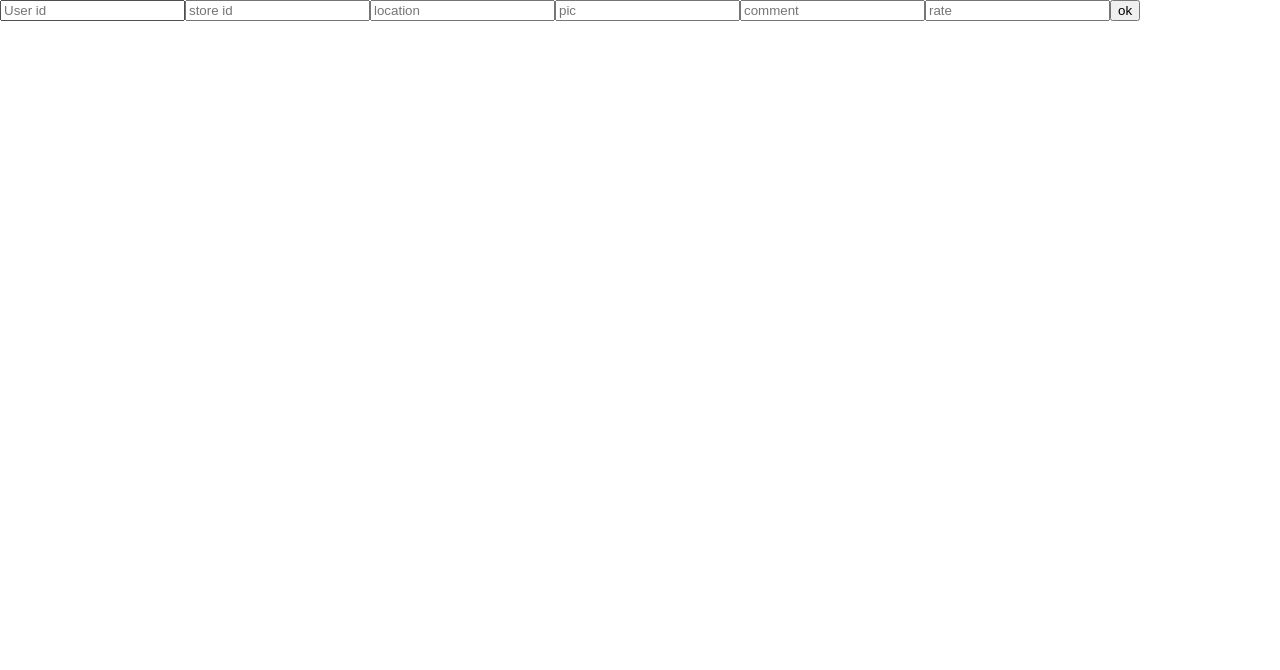
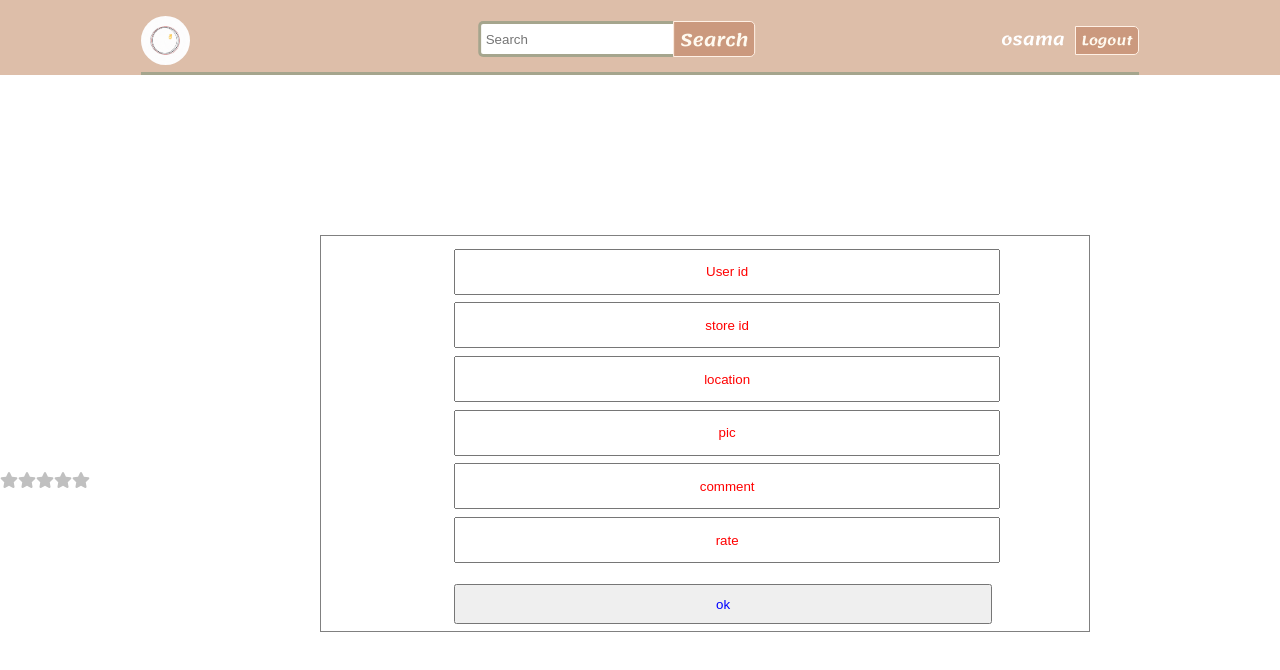
Before and after one commit to The-Multi-Millionaires/Yalla_Business, a Next.js app: page /review/review in a window 1280 px wide. Shown: the top 670 px of the page. Built offline with nearby package versions, Linux system fonts and the light colour scheme; a web font is replaced by a local one.

Commit message:
Stars added to our form

```diff
--- a/components/ReviewForm.js
+++ b/components/ReviewForm.js
@@ -13,6 +13,12 @@ export default class ReviewForm extends React.Component {
         }
         this.handleSubmit = this.handleSubmit.bind(this);
     }
+
+
+
+
+
+
 
 
     handleSubmit(event) {
@@ -41,7 +47,7 @@ export default class ReviewForm extends React.Component {
 
     render() {
         return (
-            <form onSubmit={this.handleSubmit}>
+            <form onSubmit={this.handleSubmit} className='formReview'>
                 <input type="text" name='Userid' placeholder='User id' id='User_id'/>
                 <input type="text" name='Storeid' placeholder='store id' id='Store_id'/>
                 <input type="text" name='search' placeholder='location' id='Store_location'/>
--- /dev/null
+++ b/components/starsCreator.js
@@ -0,0 +1,115 @@
+import React, { useState } from 'react';
+// import {FaStar} from 'react-icon/fa';
+import { FontAwesomeIcon } from "@fortawesome/react-fontawesome";
+import { faStar, faHighlighter } from '@fortawesome/free-solid-svg-icons';
+
+
+// const StarRating = ()=> {
+function GetStar(props) {
+
+
+    const [rating, setRating] = useState(null);
+    const [hover, setHover] = useState(null);
+    props.new_rate(rating)
+    // console.log("****************************",rating,setRating)
+
+    return (
+        <>
+            <div>
+                {[...Array(5)].map((star, i) => {
+                    const ratingValue = i + 1;
+                    return (
+                        <label>
+                            <input
+                                type='radio'
+                                name='rating'
+                                value={ratingValue}
+                                onClick={() => setRating(ratingValue)}
+                                onMouseOver={() => setHover(ratingValue)}
+                                onMouseLeave={() => setHover(null)}
+                            />
+                            {/* <FaStar
+                        className='star'
+                        color={ratingValue <=(hover || rating) ? "#ffc107" : "#e4e59"}
+                        size={100}
+                        onMouseOver={()=>setHover(ratingValue)}
+                        onMouseLeave={()=>setHover(null)}
+                        /> */}
+                            <FontAwesomeIcon icon={faStar} className='star'
+                                color={ratingValue <= (hover || rating) ? "#ffc107" : "#C0C0C0"}
+                                size={100}
+                                onMouseOver={() => setHover(ratingValue)}
+                                onMouseLeave={() => setHover(null)} />
+                        </label>
+                    )
+                })}
+            </div>
+            <p>{rating}</p>
+        </>
+    )
+}
+export default GetStar;
+// import React, {useState} from 'react';   // for create-react-app, etc
+
+// const {useState} = React;   // for codepen, jsbin, jsfiddle etc.
+
+// function StarRating({count, value,
+//     inactiveColor='#ddd',
+//     size=24,
+//     activeColor='#f00', onChange}) {
+
+//   // short trick
+// //   const stars = Array.from({length: count}, () => '🟊')
+//   const stars = Array.from({length: count}, () => <FontAwesomeIcon icon={faStar} style={{ color: 'yellow' }} />)
+
+
+//   // Internal handle change function
+//   const handleChange = (value) => {
+//     onChange(value + 1);
+//   }
+
+//   return (
+//     <div>
+//       {stars.map((s, index) => {
+//         let style = inactiveColor;
+//         if (index < value) {
+//           style=activeColor;
+//         }
+//         return (
+//           <span className={"star"}
+//             key={index}
+//             style={{color: style, width:size, height:size, fontSize: size}}
+//             onClick={()=>handleChange(index)}>{s}</span>
+//         )
+//       })}
+//       {value}
+//     </div>
+//   )
+// }
+
+
+// function StarRatingDemo() {
+//   // Get the rating from a db if required.
+//   // The value 3 is just for testing.
+//   const [rating, setRating] = useState(null);
+
+//   const handleChange = (value) => {
+//     setRating(value);
+//   }
+//   return (
+//     <div>
+//       <h2>Star Rating Demo</h2>
+
+//      <StarRating
+//        count={5}
+//        size={40}
+//        value={rating}
+//        activeColor ={'red'}
+//        inactiveColor={'#ddd'}
+//        onChange={handleChange}  />
+//     </div>
+//   )
+// }
+// export default StarRatingDemo;
+// // const rootElement = document.querySelector("#root");
+// // ReactDOM.render(<StarRatingDemo />, rootElement);
--- a/package.json
+++ b/package.json
@@ -10,10 +10,12 @@
     "@fortawesome/fontawesome-svg-core": "^1.2.32",
     "@fortawesome/free-solid-svg-icons": "^5.15.1",
     "@fortawesome/react-fontawesome": "^0.1.11",
+    "axios": "^0.20.0",
     "google-map-react": "^2.1.8",
     "next": "latest",
     "react": "^16.7.0",
     "react-dom": "^16.7.0",
+    "react-icons": "^3.11.0",
     "react-location-picker": "^1.5.0"
   },
   "license": "MIT"
--- a/pages/_app.js
+++ b/pages/_app.js
@@ -6,6 +6,11 @@ import '../styles/storeProfile.css'
 import '../styles/searchResults.css'
 import '../styles/header.css'
 import '../styles/reset.css'
+import '../styles/reviewForm.css'
+import '../styles/stars.css'
+
+// import '../styles/starsRating.css'
+
 
 
 
--- a/pages/review/review.js
+++ b/pages/review/review.js
@@ -1,7 +1,71 @@
-import React from 'react'
+import React,{useState,useEffect,useRef} from 'react'
 import axios from 'axios'
+// import{FaStar} from 'react-icon/fa';
+
+import { faStar, faHighlighter } from '@fortawesome/free-solid-svg-icons';
+
+
+// function useHover() {
+//     const [value, setValue] = useState(false);
+// }
+import { library } from '@fortawesome/fontawesome-svg-core';
+
+// import your icons
+
+// const {useState} = React;
+
+// const StarRating = ()=> {
+//         const [rating,setRating] = useState(null);
+//         const [hover,setHover]= useState(null);
+//         // const [hover,setHover]=useHover();
+
+//         return(
+//             <>
+//             <div>
+//                 {[...Array(5)].map((star,i)=>{
+//                     const ratingValue = i +1;
+//                     return (
+//                         <label>
+//                             <input
+//                             type='radio'
+//                             name='rating'
+//                             value={ratingValue}
+//                             onClick={() =>setRating(ratingValue)}
+//                             onMouseOver={()=>setHover(ratingValue)}
+//                             onMouseLeave={()=>setHover(null)}
+//                             />
+//                             <faStar
+//                             className='star'
+//                             color={ratingValue <=(hover || rating) ? "#ffc107" : "#e4e59"}
+//                             size={100}
+//                             onMouseOver={()=>setHover(ratingValue)}
+//                             onMouseLeave={()=>setHover(null)}
+//                             />
+
+//                         </label>
+//                     )
+//                 })}
+//             </div>
+//             <p>{rating}</p>
+//             </>
+//         )
+//     }
+
+
+
+
+
+
 
 import ReviewForm from '../../components/ReviewForm'
+import Header from '../../components/Header'
+// import StarRatingDemo from '../../components/starsCreator'
+import GetStar from '../../components/starsCreator'
+
+
+
+
+
 
 
 const url = 'https://yalla-business-api.herokuapp.com/yalla_business_app/api/v1/review/';
@@ -11,7 +75,9 @@ class Home extends React.Component {
 
     constructor(props) {
         super(props);
-
+        this.state={
+            rate:0,
+        }
         this.reviewCreateHandler = this.reviewCreateHandler.bind(this);
     }
 
@@ -20,18 +86,41 @@ class Home extends React.Component {
             "user_id": 1,
             "store_id": 1,
             "store_location": review.Store_location,
-            "store_pic":  review.Store_pic,
-            "comment":  review.Comment,
-            "review_rate":  review.Review_rate
-    });
+            "store_pic": review.Store_pic,
+            "comment": review.Comment,
+            "review_rate": this.state.rate
+        });
 
     }
 
+
+    rate_star= star =>{
+        // let new_star= star ? star:0;
+        console.log(star)
+        // this.setState({
+        //     rate: star
+        // })
+        this.state.rate=star
+        }
+    //   rate_star= star =>{console.log(star)
+    //   }
+
+
     render() {
         return (
-            <div className="container">
-                <ReviewForm onReviewCreate={this.reviewCreateHandler} />
-            </div>
+            <>
+                <Header />
+
+                <div className="container">
+                    <ReviewForm onReviewCreate={this.reviewCreateHandler} />
+                </div>
+                <div>
+                  {/* {StarRating()} */}
+{/* <StarRatingDemo /> */}
+< GetStar new_rate={this.rate_star} />
+
+                </div>
+            </>
         )
     }
 }
--- a/pages/search/[id].js
+++ b/pages/search/[id].js
@@ -95,9 +95,7 @@ function starCreator(num) {
                     <h3 className='searchResult_h3_res'>Search Result for : {props.search_word}</h3>
                 {/* <h1 className="ghafri">Mohammed</h1> */}
                 <div className="mainInfoDiv_res">
-                    {/* {console.log(props.search_word)} */}
-                    {arr.map(e=>{<p>{e}</p>})}
-                    {starCreator(3)}
+
                     {props.info.map(store =>
                         <>
                             {/* {console.log(store)} */}
@@ -110,7 +108,7 @@ function starCreator(num) {
 
                                 <a className='singleInfo_res_p' onClick={() => routetoStore(store)}>Store name : {store.store_name}</a>
 
-                                <p className='singleInfo_res_loc'>Store Location :{store.store_location}</p>
+                                <p className='singleInfo_res_loc' >Store Location :{store.store_location}</p>
 
                             </div>
 
--- /dev/null
+++ b/styles/reviewForm.css
@@ -0,0 +1,30 @@
+.container{
+    border: 1px solid grey;
+    position: relative;
+    top:10em;
+    left:20em;
+    width: 60%;
+    padding: 1% 0;
+}
+.container form >*{
+    display: block;
+    position: relative;
+    left: 10em;
+    height:3em;
+    width: 70%;
+    margin: 0 0 1% 0;
+    text-align: center;
+    /* background-color: rgb(47,79,79,0.7); */
+    color: blue;
+
+}
+.formReview>*::placeholder {
+    color: red;
+    opacity: 1; /* Firefox */
+  }
+
+.container form >:last-child{
+    position: relative;
+    top:1em;
+    /* left:0em */
+}
--- a/styles/searchResults.css
+++ b/styles/searchResults.css
@@ -2,6 +2,7 @@
     font-weight: 200;
 } */
 @import url('https://fonts.googleapis.com/css2?family=Chilanka&display=swap');
+@import url('https://fonts.googleapis.com/css2?family=Lobster&display=swap');
 
 .searchResult_h3_res{
     font-weight: 700;
@@ -42,6 +43,9 @@
 }
 .singleInfo_res_p{
     font-size: 24px;
+    color: white;
+    font-family: 'Lobster', cursive;
+    /* font-size: 18px; */
     margin: 20% 0 1% 2%;
 
     grid-area: main;
@@ -57,16 +61,22 @@
 
 .singleInfo_res_rank{
     /* margin:0; */
+    color: white;
+    font-family: 'Lobster', cursive;
+    font-size: 18px;
     margin: 0 0 0 2%;
+
 
 
     grid-area: rank;
 }
-.singleInfo_res_rank:hover{
 
-}
 .singleInfo_res_loc{
     /* padding: 5% 0 1% 2%; */
+    /* font-size: 48px; */
+    color: white;
+    font-family: 'Lobster', cursive;
+    font-size: 18px;
     margin: 0 0 0 2%;
 
     grid-area: loc;
--- /dev/null
+++ b/styles/stars.css
@@ -0,0 +1,9 @@
+
+
+  input[type='radio']{
+      display: none;
+  }
+  .star{
+      cursor: pointer;
+      transition: color 200ms;
+  }
```
Also changed, not shown: 1 other file (tests, documents, lock files or other folders).
